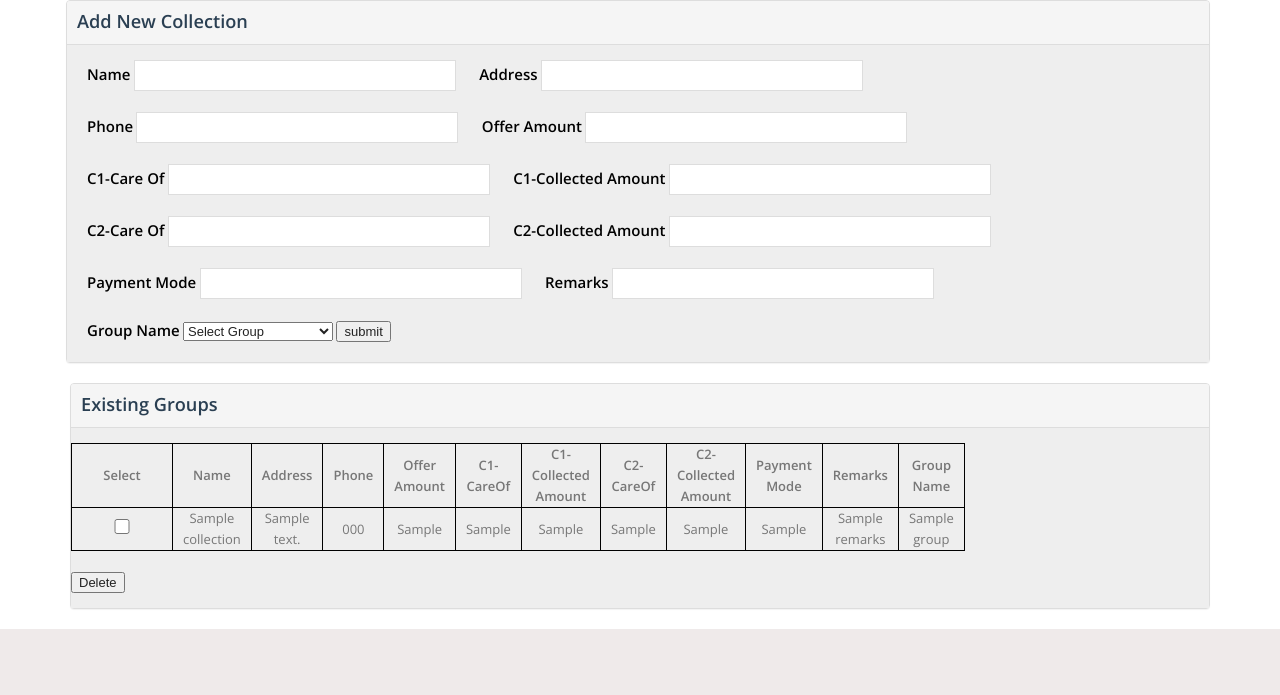
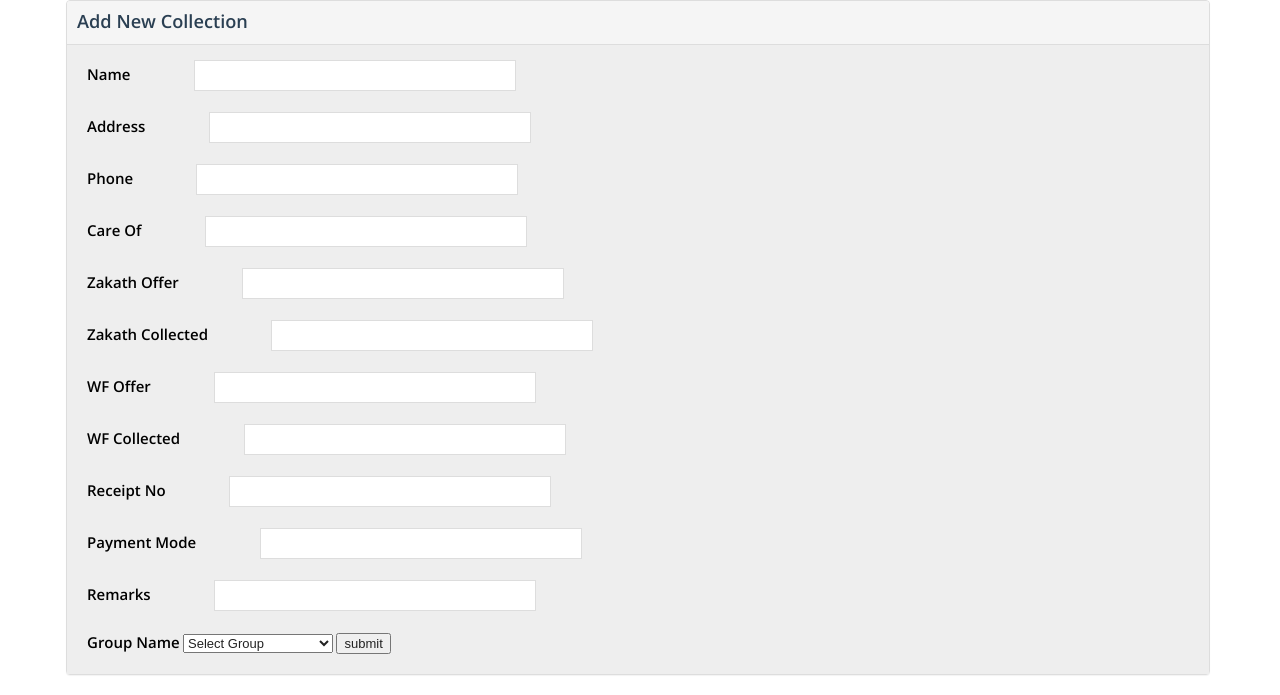
Before and after one commit to shajeerk/FlaskMongDB, a Flask app: page /collections in a window 1280 px wide. Shown: the part 181-876 px from the top of the page. Before the commit the page ends 810 px from the top, so only its background shows below. Run offline with Flask 2, Linux system fonts and the light colour scheme; the visitor is signed in with stand-in values (Sample User, id 1); a database or web service that is not in the repository returns one stand-in record (values such as "Sample title"); some libraries are stand-ins or nearby versions; some web fonts are replaced.

Commit message:
[MOD]: Lable name correction and code cleanup

```diff
--- a/app.py
+++ b/app.py
@@ -15,26 +15,28 @@ def create_collection():
         address = request.form["address"]
         group = request.form["group"]
         phone = request.form.get("phone")
-        offer_amt = request.form.get("offer_amt")
-        c1_care_of = request.form.get("c1_care_of")
-        c1_collected_amt = request.form.get("c1_collected_amt")
-        c2_care_of = request.form.get("c2_care_of")
-        c2_collected_amt = request.form.get("c2_collected_amt")
+        care_of = request.form.get("care_of")
+        zakath_offer = request.form.get("zakath_offer")
+        zakath_collected = request.form.get("zakath_collected")
+        wf_offer = request.form.get("wf_offer")
+        wf_collected = request.form.get("wf_collected")
+        receipt_no = request.form.get("receipt_no")
         payment_mode = request.form.get("payment_mode")
         remarks = request.form.get("remarks")
 
         val={
             "name":str(name),
             "address":str(address),
+            "phone":str(phone),
+            "care_of":str(care_of),
+            "zakath_offer":str(zakath_offer),
+            "zakath_collected":str(zakath_collected),
+            "wf_offer":str(wf_offer),
+            "wf_collected":str(wf_collected),
+            "payment_mode":str(payment_mode),
+            "receipt_no":str(receipt_no),
+            "remarks":str(remarks),
             "group":str(group),
-            "phone":str(phone),
-            "offer_amt":str(offer_amt),
-            "c1_care_of":str(c1_care_of),
-            "c1_collected_amt":str(c1_collected_amt),
-            "c2_care_of":str(c2_care_of),
-            "c2_collected_amt":str(c2_collected_amt),
-            "payment_mode":str(payment_mode),
-            "remarks":str(remarks),
             "user":session.get("user")
         }
         res = get_mongo_connection().set_collection(val)
--- a/mongo.py
+++ b/mongo.py
@@ -125,7 +125,7 @@ class MongoDB:
     def collections_status(self,user):
         l1 = []
         try:
-            res = self.db.collection.find({"user":user}, {"name":1,"phone":1,"c1_care_of":1,"c1_collected_amt":1,"c2_care_of":1,"c2_collected_amt":1,"_id":0})
+            res = self.db.collection.find({"user":user}, {"name":1,"address":1,"phone":1,"care_of":1,"zakath_offer":1,"zakath_collected":1,"wf_offer":1,"wf_collected":1,"receipt_no":1,"payment_mode":1,"remarks":1,"_id":0})
             for i in res:
                 l1.append(i)
             return l1
--- a/templates/collection.html
+++ b/templates/collection.html
@@ -105,42 +105,42 @@
                             <div class="panel-body grey-color">
                                 <div class="row">
                                     <label><b style="padding-left: 20px; color: black;">Name</b></label>
-                                    <input type="text" name="name" style="width: 322px;" required>
+                                    <input type="text" name="name" style="width: 322px; margin-left: 60px;" required><br><br>
 
                                     <label><b style="padding-left: 20px; color: black;">Address</b></label>
-                                    <input type="text" name="address" style="width: 322px;" required>   <br><br>
+                                    <input type="text" name="address" style="width: 322px; margin-left: 60px;" required>   <br>  <br>
 
                                     <label><b style="padding-left: 20px; color: black;">Phone</b></label>
-                                    <input type="text" name="phone" style="width: 322px;" required>
+                                    <input type="text" name="phone" style="width: 322px; margin-left: 60px;" required><br><br>
+
+                                    <label><b style="padding-left: 20px; color: black;">Care Of</b></label>
+                                    <input type="text" name="care_of" style="width: 322px; margin-left: 60px;" required><br> <br>
+
+                                    <label><b style="padding-left: 20px; color: black;">Zakath Offer</b></label>
+                                    <input type="text" name="zakath_offer" style="width: 322px; margin-left: 60px;" required> <br><br>
+
+                                    <label><b style="padding-left: 20px; color: black;">Zakath Collected</b></label>
+                                    <input type="text" name="zakath_collected" style="width: 322px; margin-left: 60px;" required> <br><br>
+
+
+                                    <label><b style="padding-left: 20px; color: black;">WF Offer</b></label>
+                                    <input type="text" name="wf_offer" style="width: 322px; margin-left: 60px;" required><br> <br>
 
 
 
-                                    <label><b style="padding-left: 20px; color: black;">Offer Amount</b></label>
-                                    <input type="text" name="offer_amt" style="width: 322px;" required><br><br>
+                                     <label><b style="padding-left: 20px; color: black;">WF Collected</b></label>
+                                    <input type="text" name="wf_collected" style="width: 322px; margin-left: 60px;" required> <br><br>
 
-
-                                    <label><b style="padding-left: 20px; color: black;">C1-Care Of</b></label>
-                                    <input type="text" name="c1_care_of" style="width: 322px;" required>
-
-
-                                    <label><b style="padding-left: 20px; color: black;">C1-Collected Amount</b></label>
-                                    <input type="text" name="c1_collected_amt" style="width: 322px;" required><br><br>
-
-
-                                     <label><b style="padding-left: 20px; color: black;">C2-Care Of</b></label>
-                                    <input type="text" name="c2_care_of" style="width: 322px;" required>
-
-
-                                    <label><b style="padding-left: 20px; color: black;">C2-Collected Amount</b></label>
-                                    <input type="text" name="c2_collected_amt" style="width: 322px;" required><br><br>
+                                    <label><b style="padding-left: 20px; color: black;">Receipt No</b></label>
+                                    <input type="text" name="receipt_no" style="width: 322px; margin-left: 60px;" required><br><br>
 
 
                                      <label><b style="padding-left: 20px; color: black;">Payment Mode</b></label>
-                                    <input type="text" name="payment_mode" style="width: 322px;" required>
+                                    <input type="text" name="payment_mode" style="width: 322px; margin-left: 60px;" required><br><br>
 
 
                                     <label><b style="padding-left: 20px; color: black;">Remarks</b></label>
-                                    <input type="text" name="remarks" style="width: 322px;" required><br><br>
+                                    <input type="text" name="remarks" style="width: 322px; margin-left: 60px;" required><br><br>
 
 
                                     <label><b style="padding-left: 20px; color: black;">Group Name</b></label>
@@ -159,7 +159,7 @@
                     </div>
                 </div>
             </form>
-               <div class="panel panel-default">
+ <!--               <div class="panel panel-default">
                 <div class="panel-heading">
                     <span class="heading">Existing Groups</span>
                 </div>
@@ -174,10 +174,12 @@
 									<th>Address</th>
 									<th>Phone</th>
 									<th>Offer Amount</th>
-									<th>C1-CareOf</th>
-									<th>C1-Collected Amount</th>
-									<th>C2-CareOf</th>
-									<th>C2-Collected Amount</th>
+									<th>Care Of</th>
+									<th>Zakath Offer</th>
+									<th>Zakath Collected</th>
+									<th>WF Offer</th>
+									<th>WF Collected</th>
+									<th>Receipt No</th>
 									<th>Payment Mode</th>
 									<th>Remarks</th>
 									<th>Group Name</th>
@@ -190,11 +192,12 @@
                                     <td>{{value.get('name')}}</td>
                                     <td>{{value.get('address')}}</td>
                                     <td>{{value.get('phone')}}</td>
-                                    <td>{{value.get('offer_amt')}}</td>
-                                    <td>{{value.get('c1_care_of')}}</td>
-                                    <td>{{value.get('c1_collected_amt')}}</td>
-                                    <td>{{value.get('c2_care_of')}}</td>
-                                    <td>{{value.get('c2_collected_amt')}}</td>
+                                    <td>{{value.get('care_of')}}</td>
+                                    <td>{{value.get('zakath_offer')}}</td>
+                                    <td>{{value.get('zakath_collected')}}</td>
+                                    <td>{{value.get('wf_offer')}}</td>
+                                    <td>{{value.get('wf_collected')}}</td>
+                                    <td>{{value.get('receipt_no')}}</td>
                                     <td>{{value.get('payment_mode')}}</td>
                                     <td>{{value.get('remarks')}}</td>
                                     <td>{{value.get('group')}}</td>
@@ -207,7 +210,7 @@
 						</form>
                     </div>
                 </div>
-            </div>
+            </div> -->
 
 
     <div>
```
Also changed, not shown: templates/collection_status.html (+26 -9 lines).
